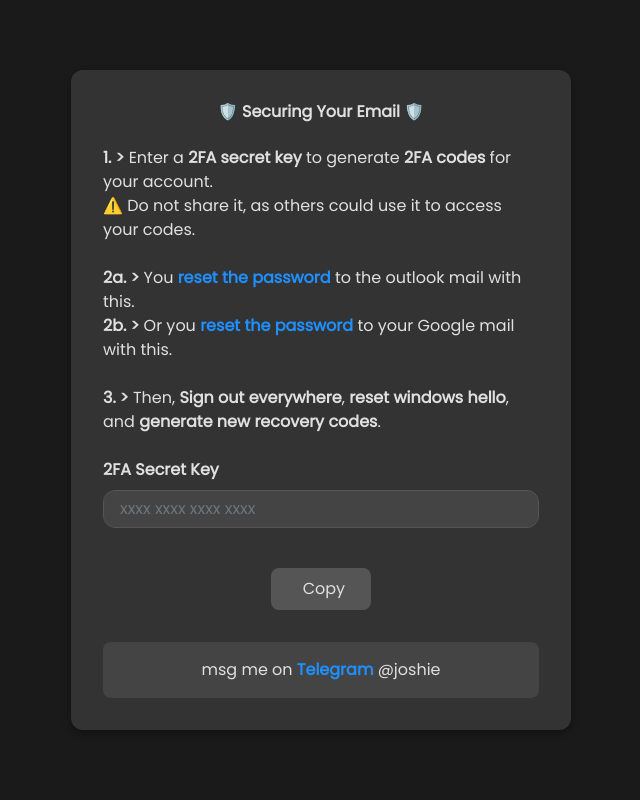
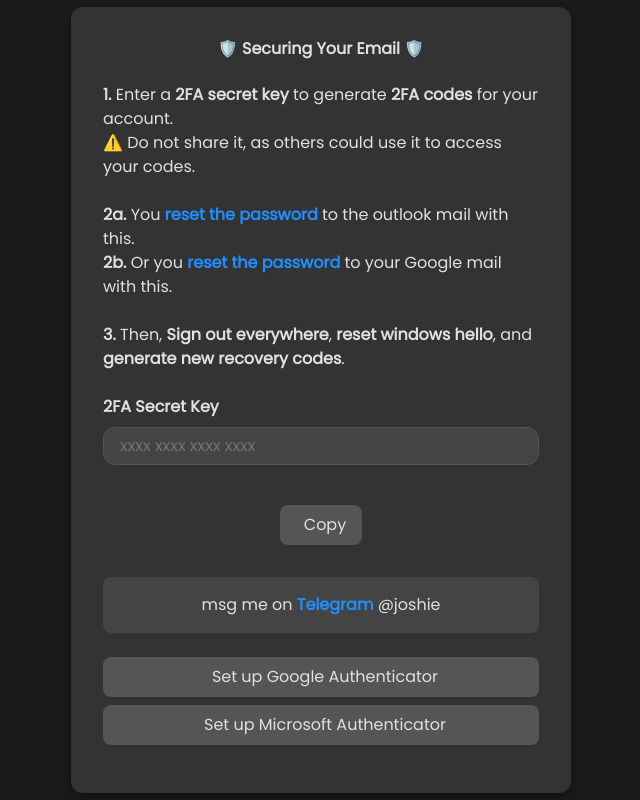
Before and after one commit to deyanara/github.io, a plain HTML site: page 2fa.html in a window 1280 px wide. Shown: the whole page, without its empty margins (319-959 px from the left). Drawn offline with nearby package versions, Linux system fonts and the light colour scheme.

Commit message:
Update 2fa.html

```diff
--- a/2fa.html
+++ b/2fa.html
@@ -52,6 +52,8 @@
             gap: 0.5rem;
             padding: 0.5rem 1rem;
             border-radius: 8px;
+            text-decoration: none;
+            border: none;
         }
 
         .btn:hover {
@@ -79,32 +81,53 @@
         .telegram-ad a:hover {
             color: #00bfff;
         }
+
+        /* Link styling for mail reset options */
+        .styled-link {
+            color: #1e90ff;
+            text-decoration: none;
+        }
+
+        .styled-link:hover {
+            color: #00bfff;
+        }
+
+        /* New styling for Auth Setup Buttons */
+        .auth-setup-buttons {
+            margin-top: 2rem;
+        }
+
+        .auth-btn {
+            background-color: #555;
+            color: #e0e0e0;
+            padding: 0.5rem 1rem;
+            border-radius: 8px;
+            text-decoration: none;
+            display: inline-flex;
+            align-items: center;
+            justify-content: center;
+            gap: 0.5rem;
+            width: 100%;
+            margin-bottom: 1rem;
+        }
+
+        .auth-btn:hover {
+            background-color: #666;
+        }
     </style>
 </head>
 
 <body>
     <div class="container">
         <h2 class="text-center mb-4" style="margin-bottom: 2rem;"><b>🛡️ Securing Your Email 🛡️</b></h2>
-
-        <p><b>1. ></b> Enter a <b>2FA secret key</b> to generate <b>2FA codes</b> for your account.</p>
+        <p><b>1.</b> Enter a <b>2FA secret key</b> to generate <b>2FA codes</b> for your account.</p>
         <p>⚠️ Do not share it, as others could use it to access your codes.</p>
         <p>ㅤ </p>
-        <p><b>2a. ></b> You <b><a href="https://outlook.live.com/mail/0/" class="styled-link">reset the password</a></b> to the outlook mail with this.</p>
-        <p><b>2b. ></b> Or you <b><a href="https://mail.google.com/" class="styled-link">reset the password</a></b> to your Google mail with this.</p>
-
-        <style>
-            .styled-link {
-                color: #1e90ff; /* Same blue as the Telegram link */
-                text-decoration: none;
-            }
-
-            .styled-link:hover {
-                color: #00bfff; /* Same hover color as the Telegram link */
-            }
-        </style>
+        <p><b>2a.</b> You <b><a href="https://outlook.live.com/mail/0/" class="styled-link">reset the password</a></b> to the outlook mail with this.</p>
+        <p><b>2b.</b> Or you <b><a href="https://mail.google.com/" class="styled-link">reset the password</a></b> to your Google mail with this.</p>
 
         <p>ㅤ</p>
-        <p><b>3. ></b> Then, <b>Sign out everywhere</b>, <b>reset windows hello</b>, and <b>generate new recovery codes</b>.</p>
+        <p><b>3.</b> Then, <b>Sign out everywhere</b>, <b>reset windows hello</b>, and <b>generate new recovery codes</b>.</p>
         <p>ㅤ</p>
 
         <div class="form-group mb-4">
@@ -112,44 +135,27 @@
             <input type="password" id="secret" class="form-control p-3 rounded-xl" placeholder="xxxx xxxx xxxx xxxx" oninput="check();" autocomplete="off">
         </div>
 
-
-        <style>
-
-            .btn {
-                display: inline-flex;
-                align-items: center;
-                justify-content: center;
-                gap: 0.5rem;
-                padding: 0.5rem 1rem;
-                border-radius: 8px;
-                background-color: #555;
-                color: #e0e0e0;
-                text-align: center;
-                width: 100px; /* Optional: specify a width to ensure consistent centering */
-            }
-
-            .btn:hover {
-                background-color: #666;
-            }
-
-            .fa-clipboard {
-                margin-right: 0.3rem; /* Fine-tune spacing between icon and text */
-            }
-        </style>
         <div class="mt-6 d-flex justify-content-center align-items-center flex-column text-center">
             <h3 id="code" class="text-xl font-bold mb-3"></h3>
             <button id="copy" style="display: none;" class="btn d-flex align-items-center justify-content-center" type="button" onclick="copyCode();" title="Copy">
-                <i class="fa fa-clipboard"></i> <span>Copy  </span>
+                <i class="fa fa-clipboard"></i> <span>Copy</span>
             </button>
         </div>
-
-
-
         <p id="info" class="mt-4 text-grey"></p>
 
         <!-- Telegram Advertisement -->
         <div class="telegram-ad">
             <p>msg me on <b><a href="https://t.me/joshie" target="_blank" rel="noopener noreferrer">Telegram</a></b> @joshie</p>
+        </div>
+
+        <!-- Authenticator Setup Buttons -->
+        <div class="auth-setup-buttons mt-4 text-center">
+            <a href="https://myaccount.google.com/two-step-verification/authenticator" target="_blank" class="btn auth-btn mb-2">
+                <i class="fa fa-google"></i> Set up Google Authenticator
+            </a>
+            <a href="https://account.live.com/proofs/Add?uaid=2b081fb9b8e741cd810071c9ca93f5f7&mpsplit=2&apt=3&mkt=en-US" target="_blank" class="btn auth-btn">
+                <i class="fa fa-windows"></i> Set up Microsoft Authenticator
+            </a>
         </div>
     </div>
 
@@ -159,7 +165,6 @@
         function isValid(secret) {
             return /^[a-z2-7]{16,32}$/i.test(secret) && (secret.length === 16 || secret.length === 26 || secret.length === 32);
         }
-
 
         function get2FASecretKey() {
             return document.getElementById("secret").value.replace(/[^a-z2-7]/gi, ''); // Restrict to base32 characters
```
Lines whose indentation alone changed are shown as unchanged.
